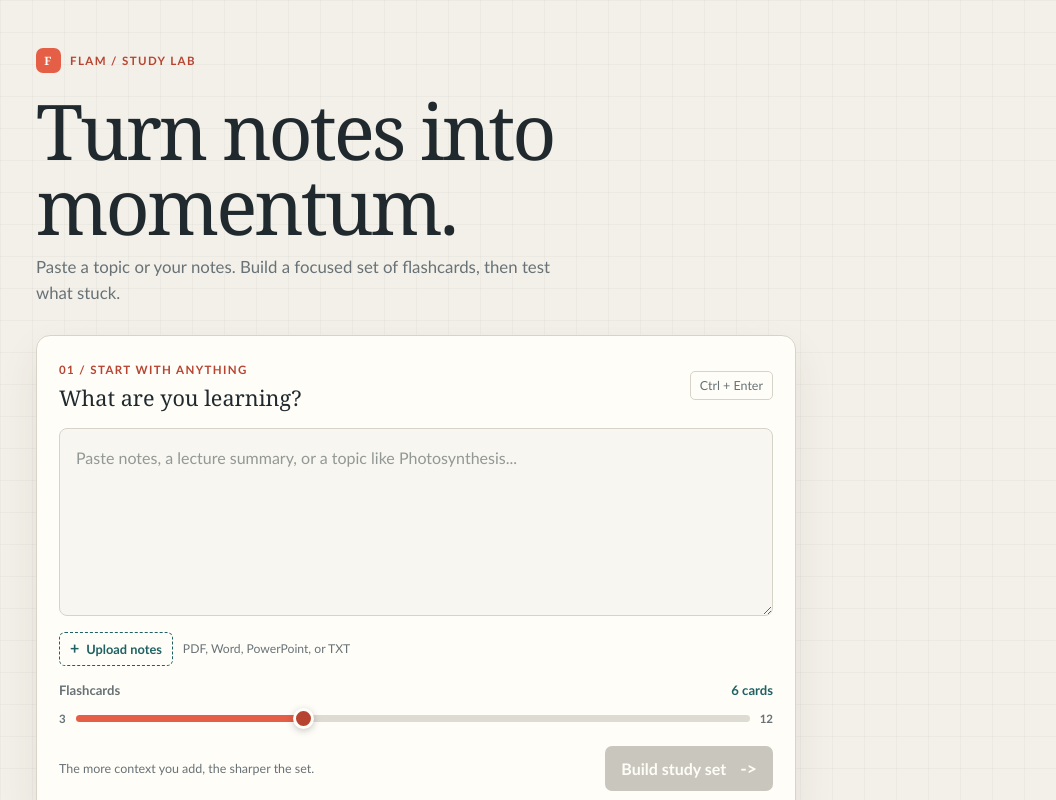
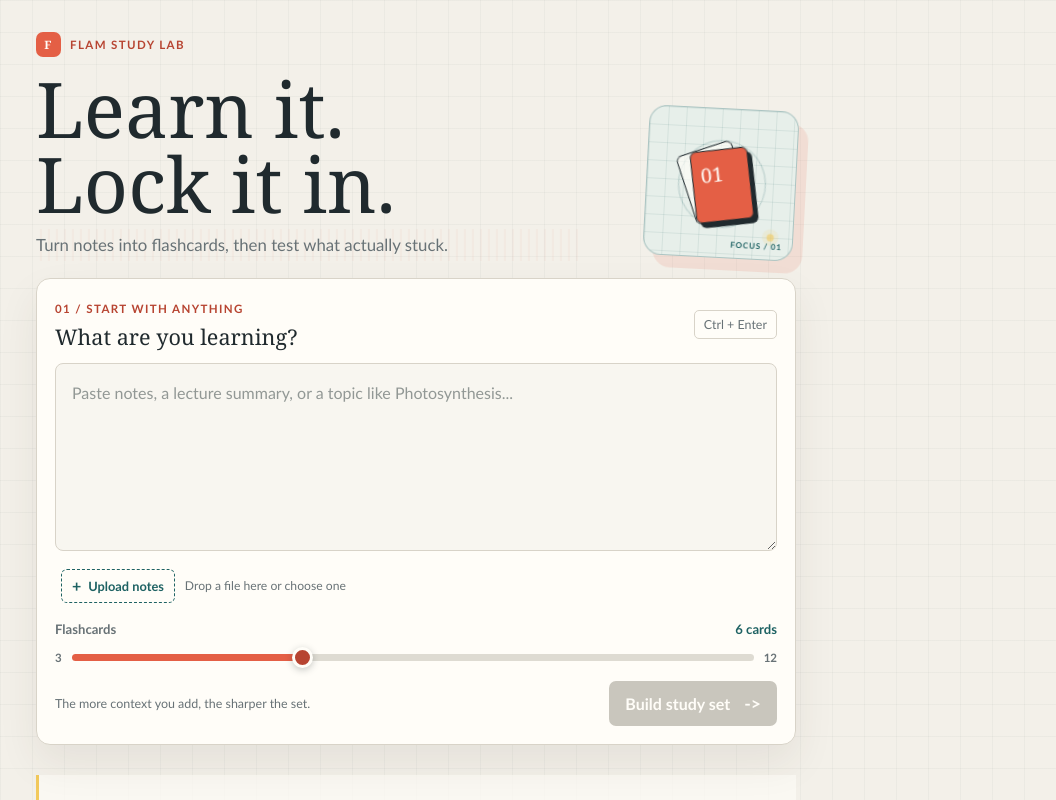
Before and after one commit to shashankgoud18/flam-study-assistant, a React (Vite) app in the folder client/: page / in a window 1280 px wide. Shown: the top 800 px of the page, without its empty margins (224-1280 px from the left). Built offline with nearby package versions, Linux system fonts and the light colour scheme; no server answers.

Commit message:
feat: polish study lab learning experience

```diff
--- a/client/index.html
+++ b/client/index.html
@@ -3,7 +3,8 @@
   <head>
     <meta charset="UTF-8" />
     <meta name="viewport" content="width=device-width, initial-scale=1.0" />
-    <title>Study Assistant</title>
+    <link rel="icon" type="image/svg+xml" href="/favicon.svg" />
+    <title>Flam Study Lab</title>
   </head>
   <body>
     <div id="root"></div>
--- a/client/src/App.jsx
+++ b/client/src/App.jsx
@@ -1,4 +1,4 @@
-import { useState, useRef } from 'react';
+import { useEffect, useState, useRef } from 'react';
 import PromptInput from './components/PromptInput.jsx';
 import LoadingState from './components/LoadingState.jsx';
 import ErrorState from './components/ErrorState.jsx';
@@ -12,10 +12,17 @@ function App() {
   const [status, setStatus] = useState('idle'); // 'idle' | 'loading' | 'error' | 'success'
   const [result, setResult] = useState(null);
   const [errorMessage, setErrorMessage] = useState('');
+  const resultRef = useRef(null);
 
   // Guards against a slow earlier request resolving after a faster later one
   // and silently overwriting the correct, newer result.
   const requestId = useRef(0);
+
+  useEffect(() => {
+    if (status !== 'success') return;
+    resultRef.current?.scrollIntoView({ behavior: 'smooth', block: 'start' });
+    resultRef.current?.focus({ preventScroll: true });
+  }, [status]);
 
   async function handleGenerate() {
     if (!input.trim()) return;
@@ -50,10 +57,31 @@ function App() {
       <header className="app-header">
         <div className="brand-line">
           <span className="brand-mark" aria-hidden="true">F</span>
-          <span>Flam / study lab</span>
+          <span>Flam Study Lab</span>
         </div>
-        <h1>Turn notes into momentum.</h1>
-        <p>Paste a topic or your notes. Build a focused set of flashcards, then test what stuck.</p>
+        <div className="header-layout">
+          <div>
+            <h1 className="masked-heading" aria-label="Learn it. Lock it in.">
+              <span className="masked-line"><span>Learn it.</span></span>
+              <span className="masked-line"><span>Lock it in.</span></span>
+            </h1>
+            <p className="fuzzy-copy">Turn notes into flashcards, then test what actually stuck.</p>
+          </div>
+          <div className="study-signal" aria-hidden="true">
+            <div className="signal-grid" />
+            <div className="signal-ring signal-ring--outer" />
+            <div className="signal-ring signal-ring--inner" />
+            <div className="signal-card signal-card--back" />
+            <div className="signal-card signal-card--front">
+              <span>01</span>
+              <i />
+              <i />
+              <i />
+            </div>
+            <span className="signal-dot" />
+            <span className="signal-caption">FOCUS / 01</span>
+          </div>
+        </div>
       </header>
 
       <PromptInput
@@ -67,7 +95,11 @@ function App() {
 
       {status === 'loading' && <LoadingState />}
       {status === 'error' && <ErrorState message={errorMessage} onRetry={handleGenerate} />}
-      {status === 'success' && result && <ResultView data={result} />}
+      {status === 'success' && result && (
+        <div ref={resultRef} className="result-anchor" tabIndex="-1">
+          <ResultView data={result} />
+        </div>
+      )}
       {status === 'idle' && !result && (
         <p className="empty-state">Enter a topic above and hit Generate to get started.</p>
       )}
--- a/client/src/components/PromptInput.jsx
+++ b/client/src/components/PromptInput.jsx
@@ -3,6 +3,7 @@ import { extractTextFromFile } from '../lib/extractText.js';
 
 function PromptInput({ value, onChange, onSubmit, cardCount, onCardCountChange, disabled }) {
   const [fileStatus, setFileStatus] = useState('');
+  const [isDragging, setIsDragging] = useState(false);
 
   function handleKeyDown(e) {
     // Cmd/Ctrl+Enter submits; plain Enter still inserts a newline in the textarea.
@@ -11,9 +12,7 @@ function PromptInput({ value, onChange, onSubmit, cardCount, onCardCountChange,
     }
   }
 
-  async function handleFileChange(e) {
-    const file = e.target.files?.[0];
-    e.target.value = '';
+  async function handleFile(file) {
     if (!file) return;
 
     setFileStatus(`Reading ${file.name}...`);
@@ -27,8 +26,33 @@ function PromptInput({ value, onChange, onSubmit, cardCount, onCardCountChange,
     }
   }
 
+  function handleFileChange(e) {
+    handleFile(e.target.files?.[0]);
+    e.target.value = '';
+  }
+
+  function handleDragOver(e) {
+    e.preventDefault();
+    if (!disabled) setIsDragging(true);
+  }
+
+  function handleDragLeave(e) {
+    if (!e.currentTarget.contains(e.relatedTarget)) setIsDragging(false);
+  }
+
+  function handleDrop(e) {
+    e.preventDefault();
+    setIsDragging(false);
+    if (!disabled) handleFile(e.dataTransfer.files?.[0]);
+  }
+
   return (
-    <div className="prompt-input">
+    <div
+      className={`prompt-input${isDragging ? ' is-dragging' : ''}`}
+      onDragOver={handleDragOver}
+      onDragLeave={handleDragLeave}
+      onDrop={handleDrop}
+    >
       <div className="prompt-heading">
         <div>
           <span className="section-label">01 / Start with anything</span>
@@ -57,7 +81,7 @@ function PromptInput({ value, onChange, onSubmit, cardCount, onCardCountChange,
           onChange={handleFileChange}
           disabled={disabled}
         />
-        <span className="file-status" role="status">{fileStatus || 'PDF, Word, PowerPoint, or TXT'}</span>
+        <span className="file-status" role="status">{fileStatus || 'Drop a file here or choose one'}</span>
       </div>
       <div className="card-count-row">
         <div className="card-count-heading">
--- a/client/src/index.css
+++ b/client/src/index.css
@@ -20,6 +20,7 @@ body {
   min-width: 320px;
   min-height: 100vh;
   margin: 0;
+  overflow-x: hidden;
   background-color: #f3f0e9;
   background-image: linear-gradient(rgba(32, 42, 46, 0.035) 1px, transparent 1px),
     linear-gradient(90deg, rgba(32, 42, 46, 0.035) 1px, transparent 1px);
@@ -37,10 +38,10 @@ button:focus-visible, textarea:focus-visible {
 .app {
   width: min(100% - 32px, 760px);
   margin: 0 auto;
-  padding: 48px 0 80px;
+  padding: 32px 0 64px;
 }
 
-.app-header { margin-bottom: 28px; animation: rise-in 500ms ease both; }
+.app-header { margin-bottom: 20px; animation: rise-in 500ms ease both; }
 .brand-line, .section-label {
   color: var(--coral-dark);
   font-size: 0.72rem;
@@ -48,7 +49,7 @@ button:focus-visible, textarea:focus-visible {
   letter-spacing: 0.12em;
   text-transform: uppercase;
 }
-.brand-line { display: flex; align-items: center; gap: 9px; margin-bottom: 20px; }
+.brand-line { display: flex; align-items: center; gap: 9px; margin-bottom: 14px; }
 .brand-mark {
   display: grid;
   width: 25px;
@@ -60,15 +61,35 @@ button:focus-visible, textarea:focus-visible {
   font-family: Georgia, serif;
   font-weight: 700;
 }
+.header-layout {
+  display: grid;
+  grid-template-columns: minmax(0, 1fr) 150px;
+  align-items: end;
+  gap: 28px;
+}
 .app-header h1 {
   max-width: 620px;
   margin: 0 0 10px;
   font-family: Georgia, "Times New Roman", serif;
   font-size: clamp(2.6rem, 7vw, 4.8rem);
   font-weight: 400;
-  letter-spacing: -0.04em;
+  letter-spacing: 0;
   line-height: 0.98;
 }
+.masked-heading { overflow: hidden; }
+.masked-line {
+  display: block;
+  overflow: hidden;
+  clip-path: inset(0 0 100% 0);
+  animation: mask-reveal 800ms cubic-bezier(0.22, 1, 0.36, 1) forwards;
+}
+.masked-line + .masked-line { animation-delay: 120ms; }
+.masked-line > span {
+  display: block;
+  transform: translateY(105%);
+  animation: heading-rise 800ms cubic-bezier(0.22, 1, 0.36, 1) forwards;
+}
+.masked-line + .masked-line > span { animation-delay: 120ms; }
 .app-header p {
   max-width: 530px;
   margin: 0;
@@ -76,18 +97,123 @@ button:focus-visible, textarea:focus-visible {
   font-size: 1.05rem;
   line-height: 1.6;
 }
+.fuzzy-copy {
+  position: relative;
+  isolation: isolate;
+  animation: copy-focus 900ms 280ms ease both;
+}
+.fuzzy-copy::after {
+  position: absolute;
+  inset: -3px -8px;
+  z-index: -1;
+  background: repeating-linear-gradient(90deg, transparent 0 3px, rgba(228, 95, 69, 0.14) 4px, transparent 5px 8px);
+  content: "";
+  opacity: 0;
+  mix-blend-mode: multiply;
+  animation: fuzzy-scan 2.8s 1.1s ease-in-out infinite;
+  pointer-events: none;
+}
+.study-signal {
+  position: relative;
+  width: 150px;
+  height: 150px;
+  overflow: hidden;
+  border: 1px solid rgba(30, 98, 99, 0.3);
+  border-radius: 18px;
+  background: #e7efea;
+  box-shadow: 10px 12px 0 rgba(228, 95, 69, 0.12);
+  transform: rotate(3deg);
+}
+.signal-grid {
+  position: absolute;
+  inset: 0;
+  opacity: 0.7;
+  background-image: linear-gradient(rgba(30, 98, 99, 0.13) 1px, transparent 1px),
+    linear-gradient(90deg, rgba(30, 98, 99, 0.13) 1px, transparent 1px);
+  background-size: 18px 18px;
+}
+.signal-ring {
+  position: absolute;
+  top: 31px;
+  left: 31px;
+  width: 88px;
+  height: 88px;
+  border: 1px solid rgba(30, 98, 99, 0.25);
+  border-radius: 50%;
+}
+.signal-ring--outer { animation: signal-spin 12s linear infinite; }
+.signal-ring--inner {
+  top: 48px;
+  left: 48px;
+  width: 54px;
+  height: 54px;
+  border-color: rgba(228, 95, 69, 0.38);
+  border-style: dashed;
+  animation: signal-spin 8s linear infinite reverse;
+}
+.signal-card {
+  position: absolute;
+  top: 45px;
+  left: 46px;
+  width: 58px;
+  height: 72px;
+  border: 1px solid var(--ink);
+  border-radius: 6px;
+  transform: rotate(-13deg);
+}
+.signal-card--back { background: rgba(255, 253, 248, 0.65); transform: translate(-8px, -7px) rotate(-21deg); }
+.signal-card--front {
+  display: flex;
+  flex-direction: column;
+  gap: 6px;
+  padding: 10px 8px;
+  background: var(--coral);
+  color: #fffdf8;
+  box-shadow: 4px 5px 0 var(--ink);
+  animation: card-float 3.8s ease-in-out infinite;
+}
+.signal-card--front span { margin-bottom: 5px; font-family: Georgia, serif; font-size: 1.25rem; }
+.signal-card--front i { display: block; width: 75%; height: 3px; background: rgba(255, 253, 248, 0.75); }
+.signal-card--front i:nth-of-type(2) { width: 58%; }
+.signal-card--front i:nth-of-type(3) { width: 68%; }
+.signal-dot {
+  position: absolute;
+  right: 18px;
+  bottom: 18px;
+  width: 8px;
+  height: 8px;
+  border-radius: 50%;
+  background: var(--yellow);
+  box-shadow: 0 0 0 5px rgba(242, 201, 92, 0.2);
+  animation: signal-pulse 1.8s ease-in-out infinite;
+}
+.signal-caption {
+  position: absolute;
+  right: 10px;
+  bottom: 8px;
+  color: var(--teal);
+  font-size: 0.5rem;
+  font-weight: 800;
+  letter-spacing: 0.1em;
+}
 
 .prompt-input {
   display: flex;
   flex-direction: column;
-  gap: 16px;
+  gap: 12px;
   margin-bottom: 30px;
-  padding: 22px;
+  padding: 18px;
   border: 1px solid var(--line);
   border-radius: 14px;
   background: var(--paper);
   box-shadow: 0 18px 40px rgba(65, 57, 43, 0.08);
   animation: rise-in 550ms 70ms ease both;
+  transition: border-color 160ms ease, background-color 160ms ease, box-shadow 160ms ease;
+}
+.prompt-input.is-dragging {
+  border-color: var(--coral);
+  background: #fff8f1;
+  box-shadow: 0 18px 40px rgba(228, 95, 69, 0.14), 0 0 0 4px rgba(228, 95, 69, 0.1);
 }
 .prompt-heading, .prompt-footer {
   display: flex;
@@ -110,7 +236,7 @@ button:focus-visible, textarea:focus-visible {
 }
 .prompt-input textarea {
   width: 100%;
-  min-height: 155px;
+  min-height: 130px;
   padding: 16px;
   border: 1px solid var(--line);
   border-radius: 8px;
@@ -123,7 +249,14 @@ button:focus-visible, textarea:focus-visible {
 }
 .prompt-input textarea::placeholder { color: #929895; }
 .prompt-input textarea:focus { border-color: var(--teal); background: #fffefa; }
-.upload-row { display: flex; align-items: center; gap: 10px; }
+.upload-row {
+  display: flex;
+  align-items: center;
+  gap: 10px;
+  padding: 5px;
+  border: 1px dashed transparent;
+  border-radius: 8px;
+}
 .file-input { position: absolute; width: 1px; height: 1px; opacity: 0; pointer-events: none; }
 .upload-button {
   display: inline-flex;
@@ -239,6 +372,7 @@ button:focus-visible, textarea:focus-visible {
 }
 .error-state button:hover { background: #fffdf8; }
 
+.result-anchor { scroll-margin-top: 24px; }
 .result-view { animation: rise-in 450ms ease both; }
 .result-topic {
   margin: 0 0 16px;
@@ -288,12 +422,45 @@ button:focus-visible, textarea:focus-visible {
 }
 .deck-nav button:hover, .quiz-results button:hover { border-color: var(--teal); color: var(--teal); }
 
+.quiz-header {
+  display: flex;
+  align-items: end;
+  justify-content: space-between;
+  gap: 16px;
+  margin: 2px 0 18px;
+}
+.quiz-title {
+  margin: 7px 0 0;
+  font-family: Georgia, "Times New Roman", serif;
+  font-size: 1.8rem;
+  line-height: 1;
+}
+.quiz-progress {
+  padding: 7px 10px;
+  border: 1px solid var(--line);
+  border-radius: 5px;
+  color: var(--teal);
+  font-size: 0.72rem;
+  font-weight: 800;
+  white-space: nowrap;
+}
 .quiz-question {
+  position: relative;
   margin-bottom: 14px;
   padding: 20px;
+  padding-top: 24px;
   border: 1px solid var(--line);
   border-radius: 10px;
   background: var(--paper);
+  animation: rise-in 450ms calc(var(--question-order) * 70ms) both;
+}
+.question-index {
+  display: block;
+  margin-bottom: 10px;
+  color: var(--coral-dark);
+  font-size: 0.7rem;
+  font-weight: 800;
+  letter-spacing: 0.14em;
 }
 .question-text {
   margin: 0 0 15px;
@@ -303,6 +470,9 @@ button:focus-visible, textarea:focus-visible {
 }
 .options { display: flex; flex-direction: column; gap: 8px; }
 .option {
+  display: flex;
+  align-items: center;
+  gap: 11px;
   width: 100%;
   padding: 12px 14px;
   border: 1px solid var(--line);
@@ -312,9 +482,24 @@ button:focus-visible, textarea:focus-visible {
   cursor: pointer;
   text-align: left;
 }
+.option-letter {
+  display: inline-grid;
+  flex: 0 0 24px;
+  width: 24px;
+  height: 24px;
+  place-items: center;
+  border: 1px solid var(--line);
+  border-radius: 50%;
+  color: var(--muted);
+  font-size: 0.7rem;
+  font-weight: 800;
+}
 .option:hover:not(:disabled), .option.selected { border-color: var(--teal); background: var(--teal-soft); }
+.option:hover:not(:disabled) .option-letter, .option.selected .option-letter { border-color: var(--teal); color: var(--teal); }
 .option.correct { border-color: #4b9a77; background: #e4f3e9; }
 .option.incorrect { border-color: #d67a68; background: #fff0eb; }
+.option.correct .option-letter { border-color: #4b9a77; color: #347455; }
+.option.incorrect .option-letter { border-color: #d67a68; color: #a14f40; }
 .submit-btn { margin-top: 4px; }
 .quiz-results {
   display: flex;
@@ -338,16 +523,62 @@ button:focus-visible, textarea:focus-visible {
   from { opacity: 0; transform: translateY(10px); }
   to { opacity: 1; transform: translateY(0); }
 }
+@keyframes mask-reveal {
+  to { clip-path: inset(0 0 0 0); }
+}
+@keyframes heading-rise {
+  to { transform: translateY(0); }
+}
+@keyframes copy-focus {
+  from { filter: blur(7px); opacity: 0; transform: translateY(8px); }
+  to { filter: blur(0); opacity: 1; transform: translateY(0); }
+}
+@keyframes fuzzy-scan {
+  0%, 100% { opacity: 0; transform: translateX(-14px); }
+  25%, 65% { opacity: 0.55; }
+  80% { opacity: 0; transform: translateX(14px); }
+}
 @keyframes pulse {
   from { opacity: 0.35; transform: scale(0.75); }
   to { opacity: 1; transform: scale(1.1); }
 }
+@keyframes signal-spin { to { transform: rotate(360deg); } }
+@keyframes card-float {
+  0%, 100% { transform: translateY(0) rotate(-13deg); }
+  50% { transform: translateY(-5px) rotate(-9deg); }
+}
+@keyframes signal-pulse {
+  0%, 100% { opacity: 0.65; transform: scale(0.9); }
+  50% { opacity: 1; transform: scale(1.15); }
+}
+
+@media (prefers-reduced-motion: reduce) {
+  *, *::before, *::after { animation-duration: 0.01ms !important; animation-iteration-count: 1 !important; }
+}
 
 @media (max-width: 560px) {
   .app { width: min(100% - 24px, 760px); padding-top: 28px; }
-  .prompt-input { padding: 16px; }
+  .app-header h1 { font-size: clamp(2.35rem, 13vw, 3.4rem); }
+  .app-header p { font-size: 0.95rem; }
+  .header-layout { grid-template-columns: 1fr; gap: 20px; }
+  .study-signal { width: 126px; height: 126px; justify-self: end; transform: rotate(3deg) scale(0.9); transform-origin: top right; margin-bottom: -12px; }
+  .prompt-input { gap: 13px; padding: 16px; }
+  .prompt-heading { align-items: flex-start; flex-direction: column; gap: 10px; }
+  .input-hint { align-self: flex-start; }
   .prompt-footer { align-items: flex-start; flex-direction: column; }
   .upload-row { align-items: flex-start; flex-direction: column; }
   .prompt-footer button { justify-content: space-between; width: 100%; }
+  .submit-btn { width: 100%; justify-content: center; }
+  .deck-nav button { flex: 1; }
+  .quiz-question { padding: 16px; }
+  .quiz-question { padding-top: 20px; }
+  .quiz-header { align-items: flex-start; flex-direction: column; gap: 12px; }
   .quiz-results button { width: 100%; }
 }
+
+@media (max-width: 380px) {
+  .app { width: calc(100% - 20px); padding-bottom: 48px; }
+  .app-header h1 { font-size: 2.25rem; }
+  .prompt-heading label { font-size: 1.2rem; }
+  .card-count-heading { align-items: flex-start; flex-direction: column; gap: 4px; }
+}
```
Also changed, not shown: client/src/components/FlipCard.css (+25 -5 lines), client/src/components/Quiz.jsx (+11 -2 lines), client/public/favicon.svg (added).
